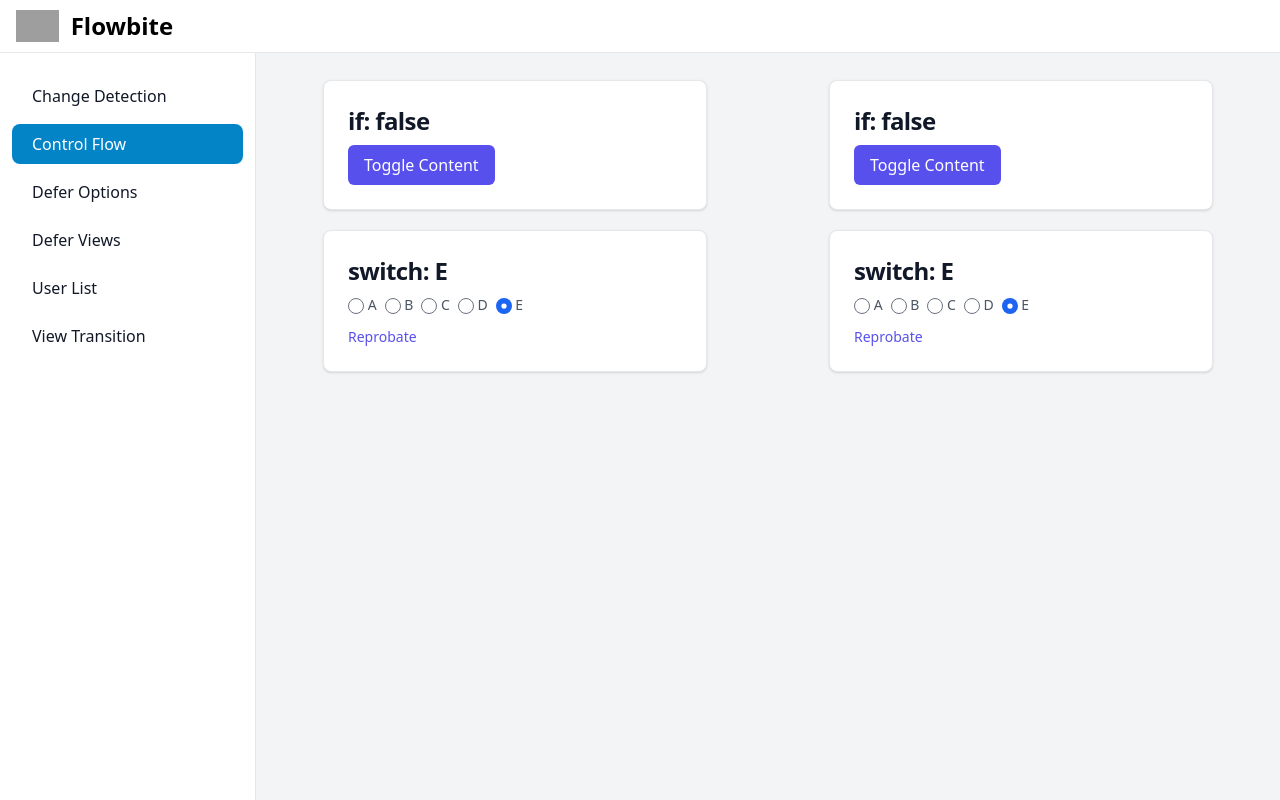
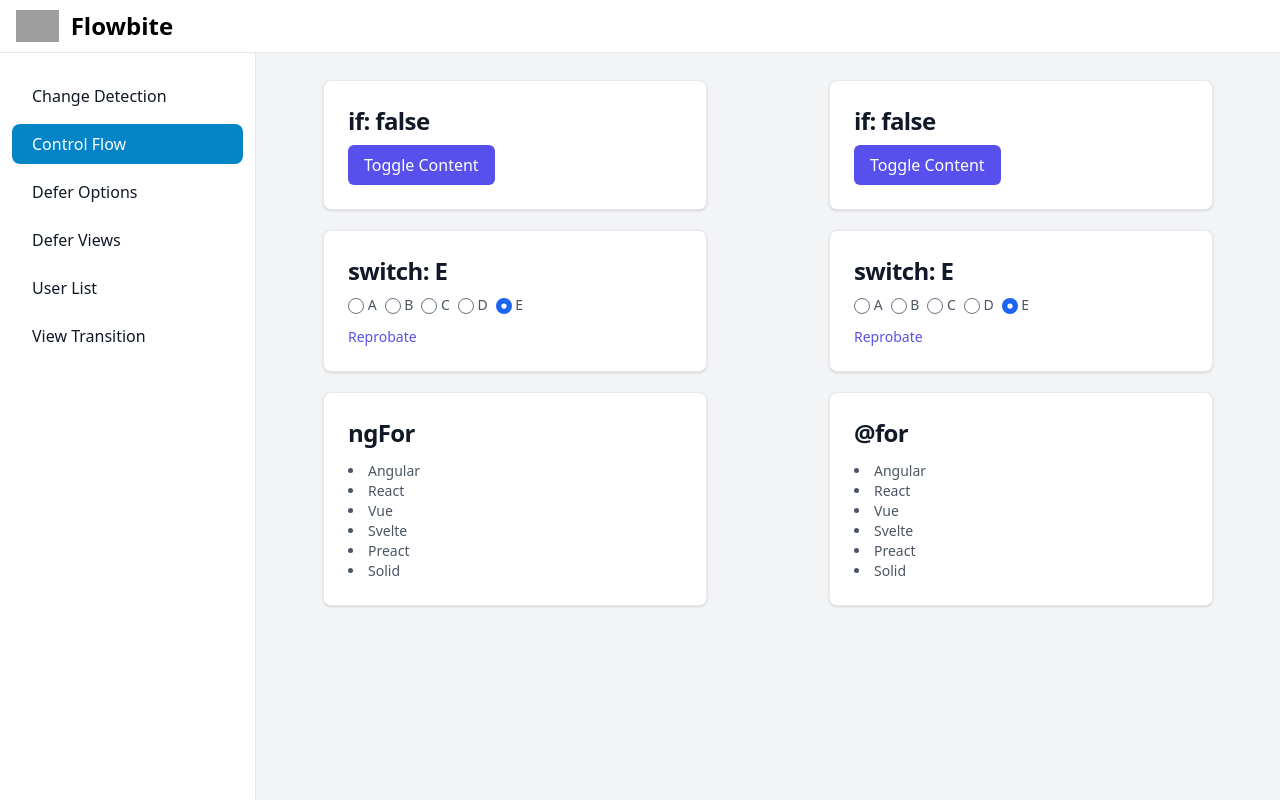
Before and after one commit to ZUR1C4T0/curso-angular, an Angular app: page /dashboard/control-flow in a window 1280 px wide. Built offline with nearby package versions, Linux system fonts and the light colour scheme; grey boxes are pictures that could not be loaded.

Commit message:
Add flow control logic `for`

```diff
--- a/src/app/dashboard/pages/control-flow/control-flow.component.html
+++ b/src/app/dashboard/pages/control-flow/control-flow.component.html
@@ -85,4 +85,40 @@
       </span>
     </div>
   </div>
+
+  <!-- ngFor -->
+  <div
+    class="block w-full max-w-sm p-6 mx-auto bg-white border border-gray-200 rounded-lg shadow dark:bg-gray-800 dark:border-gray-700">
+    <h2 class="mb-2 text-2xl font-bold tracking-tight text-gray-900 dark:text-white">
+      ngFor
+    </h2>
+    <ul class="mt-3 text-sm text-gray-600 list-disc list-inside dark:text-gray-400">
+      <li *ngFor="let f of frameworks()">
+        {{ f }}
+      </li>
+      <li *ngIf="frameworks().length === 0">
+        No frameworks
+      </li>
+    </ul>
+  </div>
+
+  <!-- @for -->
+  <div
+    class="block w-full max-w-sm p-6 mx-auto bg-white border border-gray-200 rounded-lg shadow dark:bg-gray-800 dark:border-gray-700">
+    <h2 class="mb-2 text-2xl font-bold tracking-tight text-gray-900 dark:text-white">
+      {{ "@" }}for
+    </h2>
+    <ul class="mt-3 text-sm text-gray-600 list-disc list-inside dark:text-gray-400">
+      @for (framework of frameworks(); track framework) {
+      <li>
+        {{ framework }}
+      </li>
+      }
+      @empty {
+      <li>
+        No frameworks
+      </li>
+      }
+    </ul>
+  </div>
 </section>
--- a/src/app/dashboard/pages/control-flow/control-flow.component.ts
+++ b/src/app/dashboard/pages/control-flow/control-flow.component.ts
@@ -12,6 +12,7 @@ export class ControlFlowComponent {
 	public showContent = signal(false);
 	public readonly grades = ["A", "B", "C", "D", "E"] as const;
 	public grade = signal<(typeof this.grades)[number]>("E");
+	public frameworks = signal(["Angular", "React", "Vue", "Svelte", "Preact", "Solid"]);
 
 	public toggleContent() {
 		this.showContent.update((value) => !value);
```
